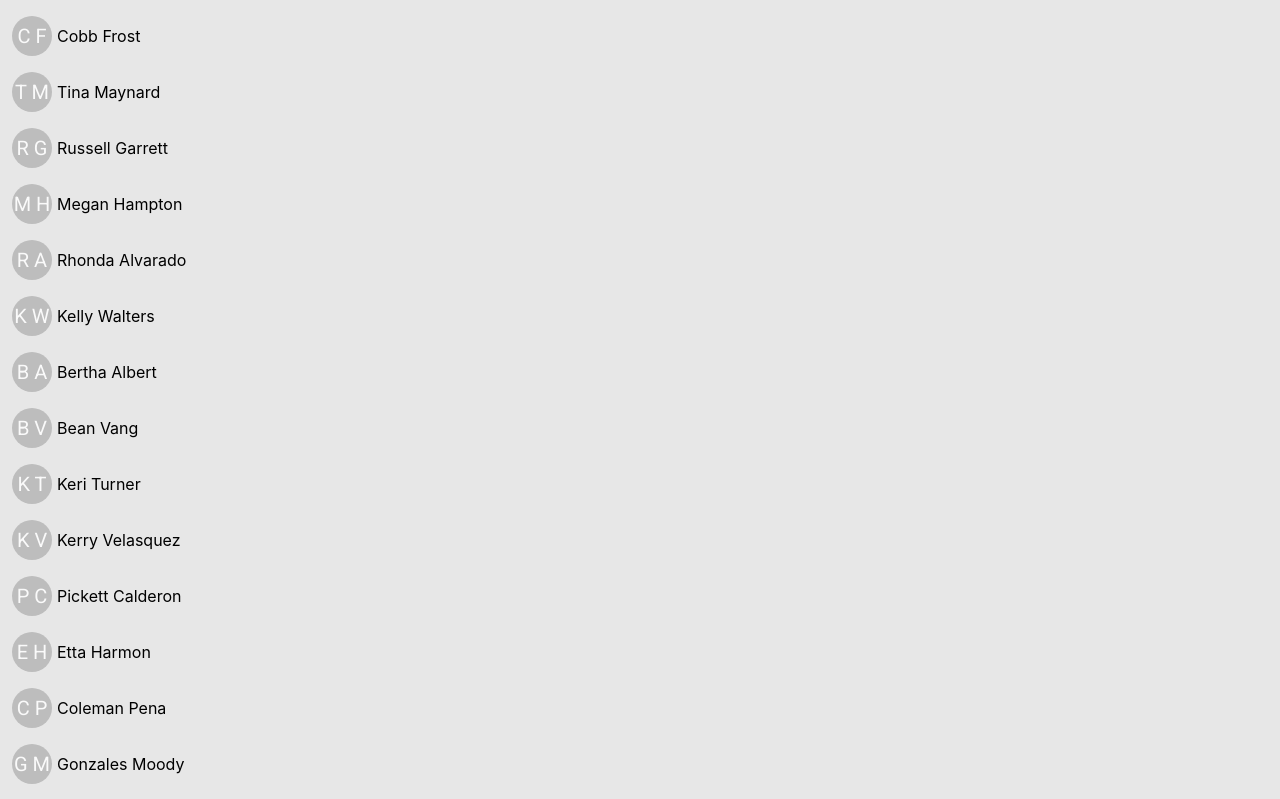
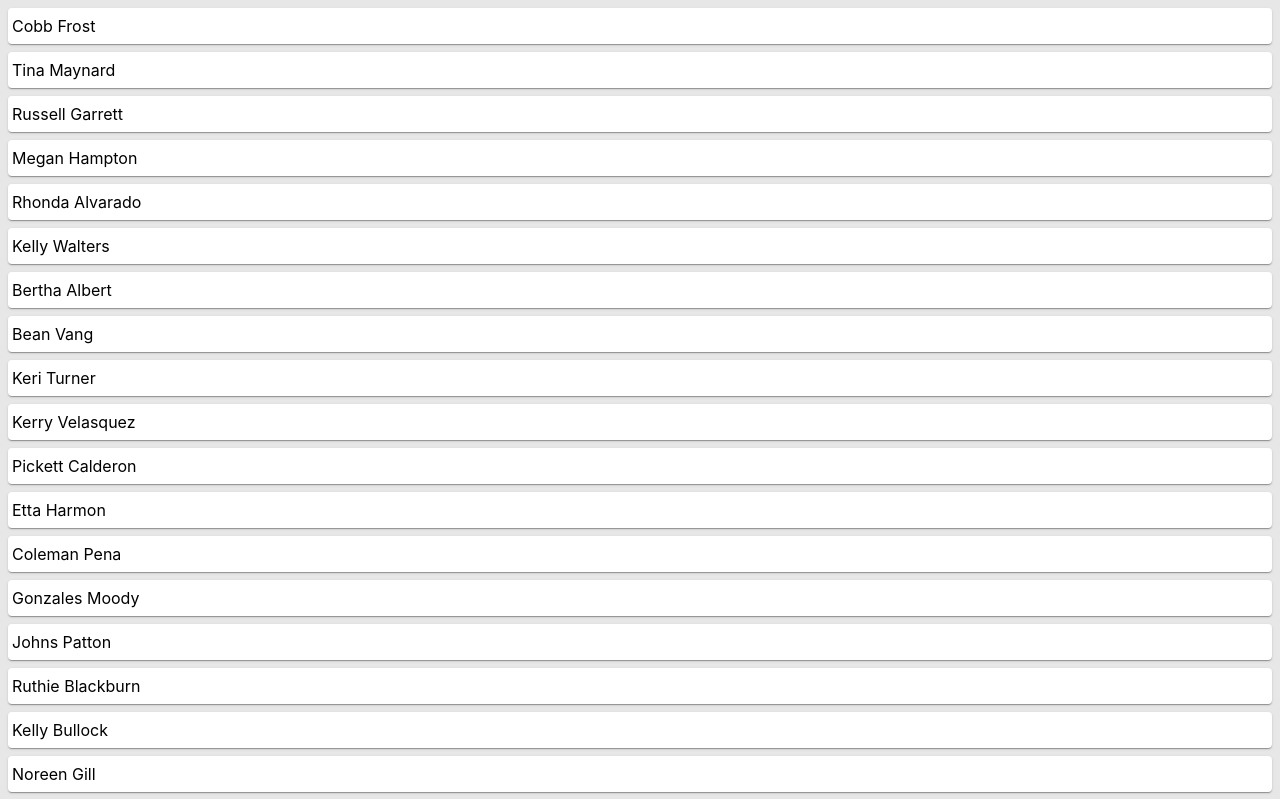
Before and after one commit to Yorgigiri/messenger, a React (Create React App) app: page / in a window 1280 px wide. Shown: the top 799 px of the page. Built offline with nearby package versions, Linux system fonts and the light colour scheme.

Commit message:
add some visual styles to a components

```diff
--- a/src/App.js
+++ b/src/App.js
@@ -11,7 +11,8 @@ class App extends React.Component {
     detailsColWidth: 6,
     userInfo: [],
     infoArray: [],
-    isDetailsVisible: false
+    isDetailsVisible: false,
+    onlyAvatars: false
   };
 
   getUserInfo = (name, info) => {
@@ -20,13 +21,17 @@ class App extends React.Component {
 
   showFormInput = () => {
     this.setState({
-      canSubmit: true
+      canSubmit: true,
+      onlyAvatars: true,
+      usersColWidth: "auto",
+      detailsColWidth: 12
     });
   };
 
   hideForm = () => {
     this.setState({
-      canSubmit: false
+      canSubmit: false,
+      onlyAvatars: false
     });
   };
 
@@ -39,20 +44,29 @@ class App extends React.Component {
   };
 
   render() {
-    const { isDetailsVisible, canSubmit } = this.state;
+    const { isDetailsVisible, canSubmit, onlyAvatars } = this.state;
+    let style;
 
+    if (onlyAvatars) {
+      style = {
+        minWidth: "60px",
+        maxWidth: "60px",
+        flexBasis: "60px"
+      };
+    }
     return (
       <div className="App">
-        <Grid container spacing={0} alignItems="stretch">
-          <Grid item xs={this.state.usersColWidth}>
+        <Grid container spacing={0} wrap="nowrap" alignItems="stretch">
+          <TransitionGroup component={null}>
+            <Grid style={style} item xs={this.state.usersColWidth}>
               <Users
                 hideForm={this.hideForm}
                 getUserInfo={this.getUserInfo}
                 showUserDetails={this.showUserDetails}
+                onlyAvatars={this.state.onlyAvatars}
               />
             </Grid>
 
-          <TransitionGroup component={null}>
             {isDetailsVisible && (
               <CSSTransition classNames="option" timeout={500}>
                 <Grid item xs={this.state.detailsColWidth}>
--- a/src/assets/main.scss
+++ b/src/assets/main.scss
@@ -17,5 +17,7 @@ code {
 }
 
 .App {
+  background: $color_gray;
+  min-height: 100vh;
   overflow-x: hidden;
 }
--- a/src/assets/partials/_transitions.scss
+++ b/src/assets/partials/_transitions.scss
@@ -1,31 +1,19 @@
-// .option-enter {
-//   transform: translate(100%, 0);
-// }
-// .option-enter-active {
-//   transform: translate(0, 0);
-//   transition: transform 3s linear;
-// }
-
-// .option-exit {
-//   transform: translate(0, 0);
-// }
-
-// .option-exit-active {
-//   transform: translate(100%, 0);
-//   transition: transform 3s linear;
-// }
-
 .option-enter {
+  width: 0;
   opacity: 0;
 }
 .option-enter-active {
+  width: 100%;
   opacity: 1;
-  transition: opacity 500ms ease-in;
+  transition: opacity 500ms ease-in, width 500ms ease-in;
 }
 .option-exit {
   opacity: 1;
+  width: 100%;
 }
 .option-exit-active {
+  width: 0;
   opacity: 0;
-  transition: opacity 500ms ease-in;
+  transition: opacity 500ms ease-in, width 500ms ease-in;
+  transition: flex-basis 500ms ease-in;
 }
--- a/src/assets/partials/_variables.scss
+++ b/src/assets/partials/_variables.scss
@@ -1 +1,7 @@
+// dark colors
 $color_dark: #000000;
+// light colors
+$color_light: #ffffff;
+// gray colors
+$color_gray: #e7e7e7;
+$color_gray2: #dadada;
--- a/src/components/UserComments/UserComments.js
+++ b/src/components/UserComments/UserComments.js
@@ -1,5 +1,6 @@
 import React from "react";
 import TextField from "@material-ui/core/TextField";
+import Paper from "@material-ui/core/Paper";
 import Button from "@material-ui/core/Button";
 import "./UserComments.scss";
 
@@ -94,6 +95,8 @@ class UserComments extends React.Component {
 
     return (
       <div className="user-comments">
+        <Paper>
+          <div className="user-comments__inner">
             <div className="user-comments-list">
               {commentsList.map((comment, index) => (
                 <div key={index} className="user-comments-list__element">
@@ -128,6 +131,8 @@ class UserComments extends React.Component {
               </form>
             </div>
           </div>
+        </Paper>
+      </div>
     );
   }
 }
--- a/src/components/UserComments/UserComments.scss
+++ b/src/components/UserComments/UserComments.scss
@@ -1,5 +1,8 @@
 .user-comments {
   padding: 8px;
+  &__inner {
+    padding: 8px;
+  }
   &-list {
     &__element {
       margin-bottom: 8px;
--- a/src/components/UserDetails/UserDetails.js
+++ b/src/components/UserDetails/UserDetails.js
@@ -1,5 +1,6 @@
 import React from "react";
 import Button from "@material-ui/core/Button";
+import Paper from "@material-ui/core/Paper";
 import "./UserDetails.scss";
 
 class UsersDetails extends React.Component {
@@ -12,23 +13,32 @@ class UsersDetails extends React.Component {
     let { canSubmit } = this.props;
 
     return (
+      <div>
+        {!canSubmit && (
           <div className="user-details">
+            <Paper>
+              <div className="user-details__inner">
                 <div className="user-details__name">
                   {this.props.userName.name} {this.props.userName.surname}
                 </div>
                 <div className="user-details__box">
                   <div className="user-details__label">О пользователе:</div>
-          <div className="user-details__about">{this.props.userInfo.about}</div>
+                  <div className="user-details__about">
+                    {this.props.userInfo.about}
+                  </div>
                 </div>
                 <div className="user-details__box">
                   <div className="user-details__label">Возраст:</div>
-          <div className="user-details__age">{this.props.userInfo.age}</div>
+                  <div className="user-details__age">
+                    {this.props.userInfo.age}
+                  </div>
                 </div>
                 <div className="user-details__box">
                   <div className="user-details__label">Город:</div>
-          <div className="user-details__city">{this.props.userInfo.city}</div>
+                  <div className="user-details__city">
+                    {this.props.userInfo.city}
                   </div>
-        {!canSubmit && (
+                </div>
                 <Button
                   variant="contained"
                   size="large"
@@ -37,6 +47,9 @@ class UsersDetails extends React.Component {
                 >
                   Отправить сообщение
                 </Button>
+              </div>
+            </Paper>
+          </div>
         )}
       </div>
     );
--- a/src/components/UserDetails/UserDetails.scss
+++ b/src/components/UserDetails/UserDetails.scss
@@ -1,5 +1,8 @@
 .user-details {
   padding: 8px;
+  &__inner {
+    padding: 8px;
+  }
   &__label {
     font-size: 21px;
     margin-bottom: 8px;
--- a/src/components/Users/Users.js
+++ b/src/components/Users/Users.js
@@ -1,5 +1,6 @@
 import React from "react";
 import axios from "axios";
+import Paper from "@material-ui/core/Paper";
 import Avatar from "@material-ui/core/Avatar";
 import "./Users.scss";
 
@@ -23,6 +24,10 @@ class Users extends React.Component {
   }
 
   render() {
+    const userPaperElement = {
+      overflow: "hidden"
+    };
+
     return (
       <div className="users">
         <div className="users-list">
@@ -36,12 +41,17 @@ class Users extends React.Component {
                 this.props.getUserInfo(user, this.state.users_info[index]);
               }}
             >
-              <Avatar size="large" className="users-list__element-avatar">
-                {`${user.name.charAt(0)} ${user.surname.charAt(0)}`}
-              </Avatar>
-              <span className="users-list__element-username">
-                {user.name} {user.surname}
-              </span>
+              {this.props.onlyAvatars ? (
+                <Avatar size="large">
+                  {`${user.name.charAt(0)} ${user.surname.charAt(0)}`}
+                </Avatar>
+              ) : (
+                <Paper style={userPaperElement}>
+                  <div className="users-list__element-username">
+                    {user.name} {user.surname}
+                  </div>
+                </Paper>
+              )}
             </div>
           ))}
         </div>
--- a/src/components/Users/Users.scss
+++ b/src/components/Users/Users.scss
@@ -1,18 +1,20 @@
+@import "./../../assets/partials/variables";
+
 .users {
   padding: 8px;
-  background: #e7e7e7;
   &-list {
     &__element {
-      display: flex;
-      align-items: center;
-      padding: 8px 4px;
       cursor: pointer;
-      &-avatar {
-        margin-right: 5px;
-      }
-      &:hover {
-        color: blue;
-        background: #b0b0b0;
+      margin-bottom: 8px;
+      &-username {
+        display: flex;
+        align-items: center;
+        padding: 8px 4px;
+        color: $color_dark;
+        transition: background-color 500ms ease-in;
+        &:hover {
+          background: $color_gray2;
+        }
       }
     }
   }
```
Lines whose indentation alone changed are shown as unchanged.
